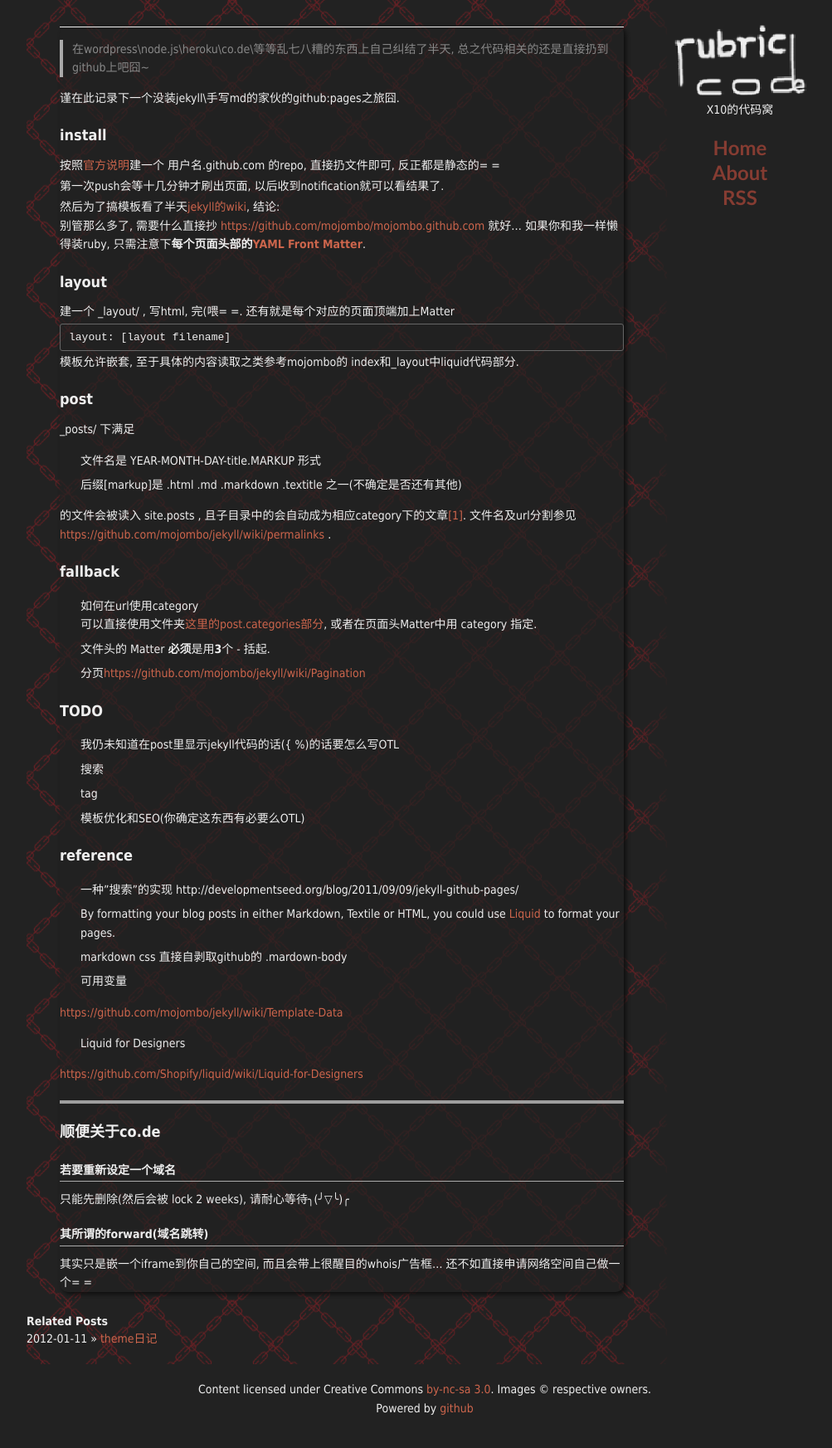
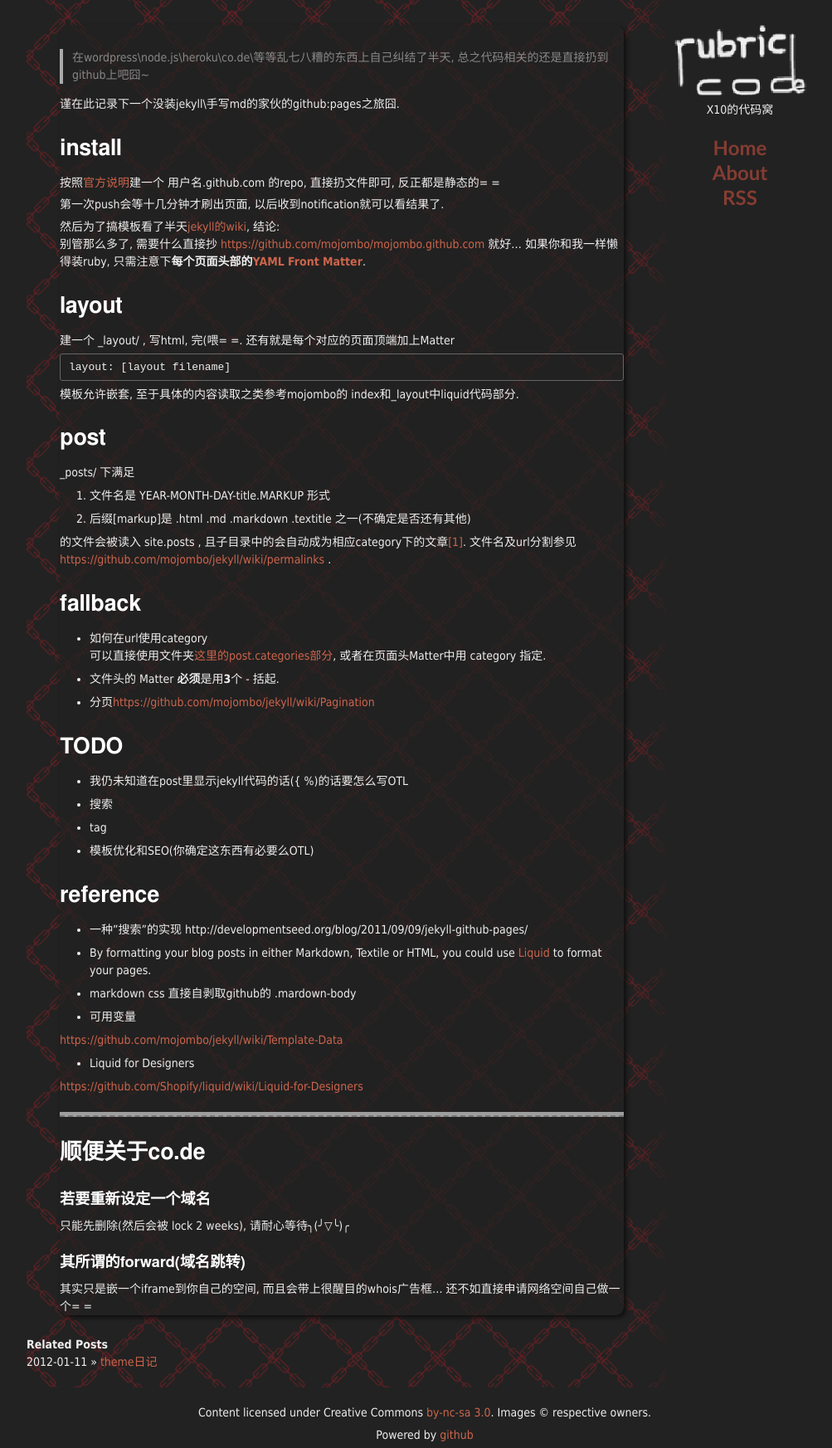
Before and after one commit to zolunx10/zolunx10.github.com, a Jekyll site: the page built from _posts/2012-01-09-hello_github.md, in a window 1280 px wide. Shown: the whole page at 83% size, without its empty margins (128-1131 px from the left). Built offline with Jekyll 4.4.1, drawn with Linux system fonts in a browser that asks for light colours; nearby versions of some CDN libraries; before the commit the page ends 1711 px from its top, so only the background shows below that; grey boxes are pictures that could not be loaded.

```diff
--- a/_layouts/post.html
+++ b/_layouts/post.html
@@ -1,11 +1,11 @@
 ---
 layout: default
 ---
-<article class="post markdown-body">
+<article class="post">
         <h1 class="title">
           <a href="{{ post.url }}">{{ post.title }}</a>
         </h1>
-  <div class="entry">
+  <div class="entry markdown-body">
     {{ content }}
   </div>
 </article>
--- a/css/base.css
+++ b/css/base.css
@@ -62,31 +62,31 @@
  */
 .markdown-body {
 font-size:14px;
-line-height:1.6;
+line-height:1.5;
 }
 
-.markdown-body h1 {
+.markdown-body h1, .post h1 {
 padding-bottom:2px;
-font-size:24px;
+font-size:2.4em;
 font-weight:bold;
-border-bottom:1px solid #eee;
-margin:0 0 15px 0;
+border-bottom:0px solid #eee;
+margin:0 0 0.8em 0;
 }
 
 .markdown-body h2 {
-font-size:18px;
-margin:20px 0 10px;
+font-size:1.9em;
+padding-bottom:2px;
+margin:0.9em 0 8px;
 }
 
 .markdown-body h3 {
 padding-bottom:2px;
-font-size:14px;
-border-bottom:1px solid #aaa;
-margin:20px 0 10px;
+font-size:1.3em;
+margin:20px 0 6px;
 }
 
 .markdown-body h4 {
-font-size:14px;
+font-size:1.1em;
 line-height:26px;
 font-weight:700;
 text-transform:uppercase;
@@ -110,9 +110,14 @@
 padding:18px 0 0;
 }
 
+.markdown-body h1, .markdown-body h2, .markdown-body h3, .markdown-body h4, .markdown-body h5 {
+  font-family:"Microsoft YaHei", Helmet, Freesans, sans-serif;
+  color:#FFF;
+}
 .markdown-body hr {
 background:transparent url('../../images/modules/pulls/dirty-shade.png') repeat-x 0 0;
 border:0 none;
+border-bottom:2px dashed #777;
 color:#666;
 height:4px;
 margin:20px 0;
@@ -120,7 +125,7 @@
 }
 
 .markdown-body ul,.markdown-body ol {
-margin:15px 0 15px 25px;
+margin:0 0 0.4em 25px;
 }
 
 .markdown-body ul li,.markdown-body ol li {
@@ -129,8 +134,14 @@
 }
 
 .markdown-body>ul,.markdown-body>.document>ul,.markdown-body>ol,.markdown-body>.document>ol {
-margin-top:21px;
+margin-top:0px;
 margin-left:36px;
+}
+.markdown-body>ul,.markdown-body>.document>ul {
+list-style:disc outside;
+}
+.markdown-body>ol,.markdown-body>.document>ol {
+list-style:decimal outside;
 }
 
 .markdown-body dl {
@@ -294,10 +305,10 @@
   font-size:14px;
 }
 article {
-  line-height:1.5;
+  line-height:1.6;
 }
 p, pre {
-  margin-bottom:0.2em;
+  margin-bottom:0.4em;
 }
 .title {
   font-family:"Microsoft YaHei", Helmet, Freesans, sans-serif;
--- a/css/devil/devil_survivor.css
+++ /dev/null
@@ -1,5 +0,0 @@
-@import url(base.css);
-
-body {
-  background:url(devil/body_bg.png) repeat #222;
-}
--- a/css/devil_survivor.css
+++ b/css/devil_survivor.css
@@ -93,8 +93,8 @@
 }
 .post .meta {
   background:url(devil/meta_bg.png) repeat-x 0 center;
-  width:707px;
-  padding:0 10px;
+  width:697px;
+  padding:0 15px;
   line-height:25px;
   height:25px;
   margin-left:-24px;
```
Also changed, not shown: _layouts/default.html (+11 -0 lines).
